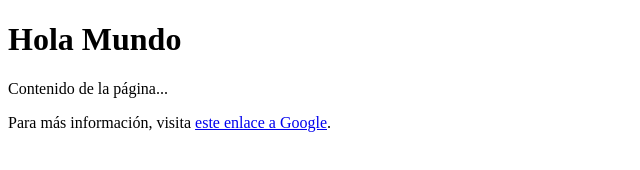
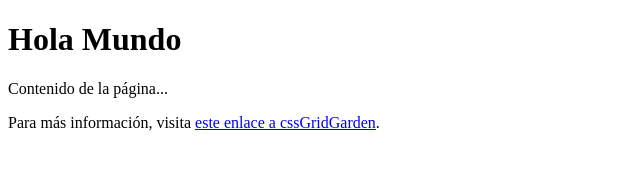
Before and after one commit to alejandro11k/ghtest, a plain HTML site: page index.html in a window 1280 px wide. Shown: the full height of the page, 0-640 px from the left. Drawn offline with Linux system fonts and the light colour scheme.

Commit message:
fix text

```diff
--- a/index.html
+++ b/index.html
@@ -14,7 +14,7 @@
   <p>Contenido de la página...</p>
   <!-- Este es el hipervínculo que aparecerá en la página -->
     <p>Para más información, visita
-      <a href="https://cssgridgarden.com/#es">este enlace a Google</a>.
+      <a href="https://cssgridgarden.com/#es">este enlace a cssGridGarden</a>.
     </p>
 
   <!-- Scripts (opcional) -->
```
